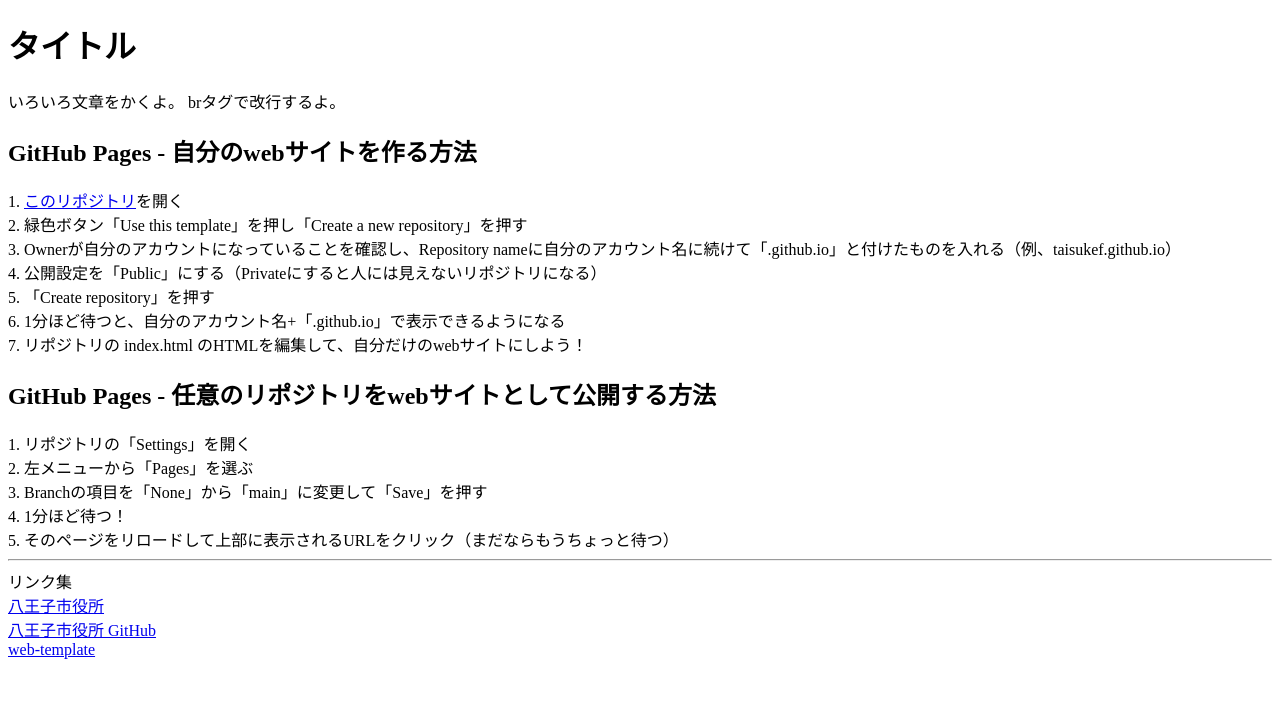
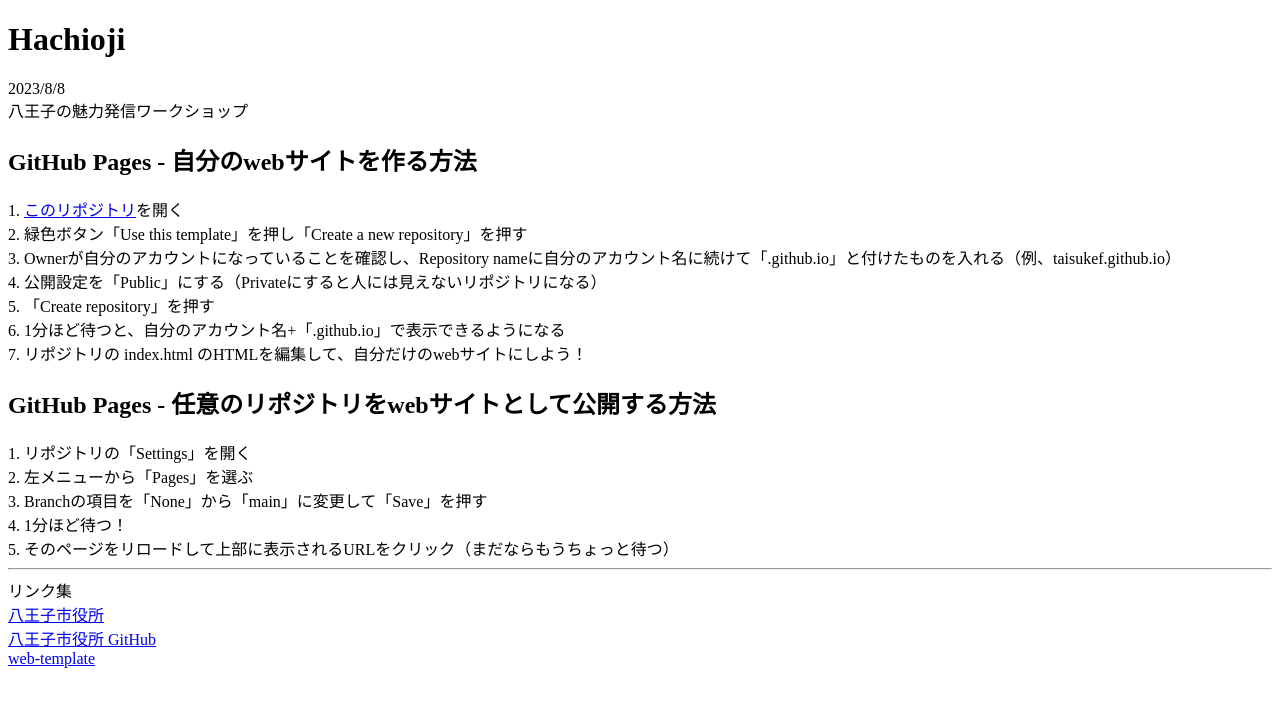
Before and after one commit to msy-jzx/msy-jzx.github.io, a plain HTML site: page index.html in a window 1280 px wide. Drawn offline with Linux system fonts and the light colour scheme.

Commit message:
Update index.html

```diff
--- a/index.html
+++ b/index.html
@@ -1,11 +1,10 @@
 <!DOCTYPE html><html lang="ja"><head><meta charset="utf-8"><meta name="viewport" content="width=device-width"><link rel="icon" href="data:">
-<title>タイトル</title>
+<title>Hachioji</title>
 </head><body>
 
-<h1>タイトル</h1>
-いろいろ文章をかくよ。
-brタグで改行するよ。<br>
-
+<h1>Hachioji</h1>
+2023/8/8<br>
+八王子の魅力発信ワークショップ
 <h2>GitHub Pages - 自分のwebサイトを作る方法</h2>
 1. <a href=https://github.com/hachioji-civictech/web-template target=_blank>このリポジトリ</a>を開く<br>
 2. 緑色ボタン「Use this template」を押し「Create a new repository」を押す<br>
```
